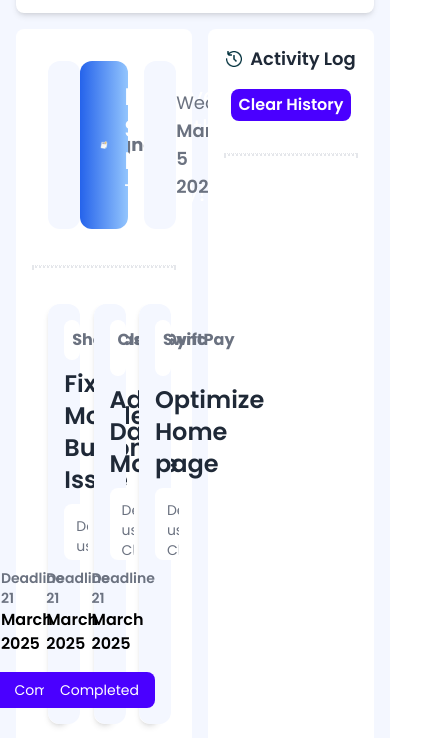
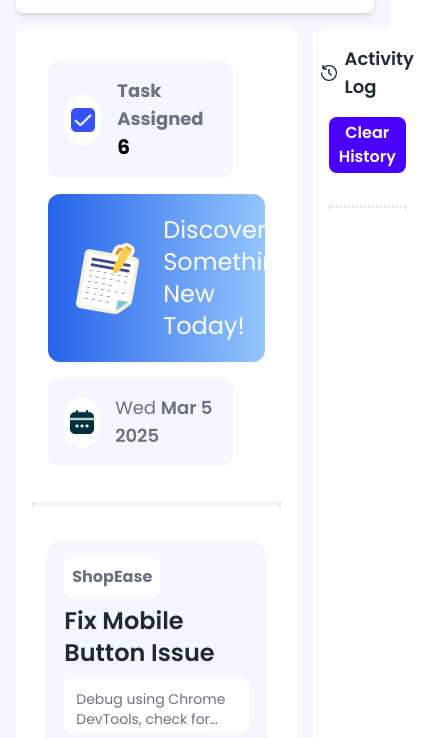
Before and after one commit to cmstufail/task-meeter, a plain HTML site: page index.html in a window 390 px wide. Shown: the part 67-805 px from the top of the page, 422 px wide, since content can reach past the window. Drawn offline with nearby package versions, Linux system fonts and the light colour scheme.

Commit message:
added responsis design

```diff
--- a/index.html
+++ b/index.html
@@ -54,7 +54,7 @@
       <section class="flex gap-4">
         <div class="w-10/12">
           <div class="bg-white gap-12 rounded-lg p-4">
-            <div class="grid grid-cols-8 gap-4 p-4">
+            <div class="grid lg:grid-cols-8 gap-4 p-4">
               <!-- left part task assign -->
               <div
                 class="flex items-center gap-4 bg-[#f4f7ff] rounded-xl p-4 col-span-2"
@@ -118,7 +118,7 @@
             ></p>
 
             <!-- card container -->
-            <div class="grid grid-cols-3 gap-6 mt-5 bg-white p-4">
+            <div class="grid lg:grid-cols-3 gap-6 mt-5 bg-white p-4">
               <!-- card 1 -->
               <div class="card card-compact bg-base-100 shadow-md">
                 <div class="card-body bg-[#f4f7ff] rounded-xl">
--- a/js/script.js
+++ b/js/script.js
@@ -99,7 +99,14 @@ for (let i = 0; i < cardBtns.length; i++) {
     div.style.marginBottom = "8px";
 
     // for button click time show
+    // const emoji = "\uD83D\uDE0A";
+    // const emoji = String.fromCodePoint(0x1f44f);
+    // const emoji = "👏";
+    const imageUrl = "./A5-Dev-Board/assets/emoji.png";
+
+
     div.innerHTML = `
+
     <span>You have completed the task ${headingText} at ${timeString} </span>
     `;
     history.appendChild(div);
```
